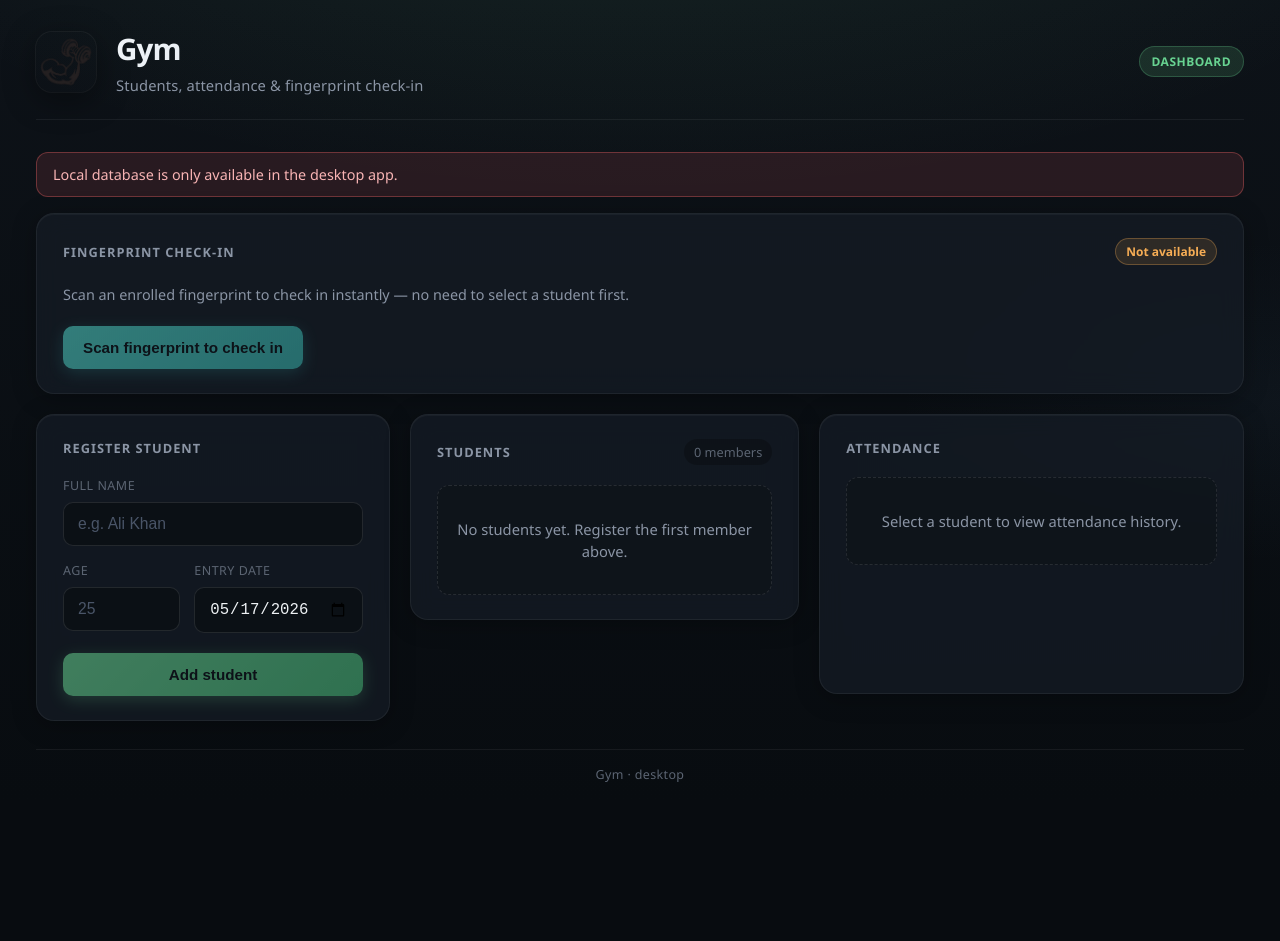
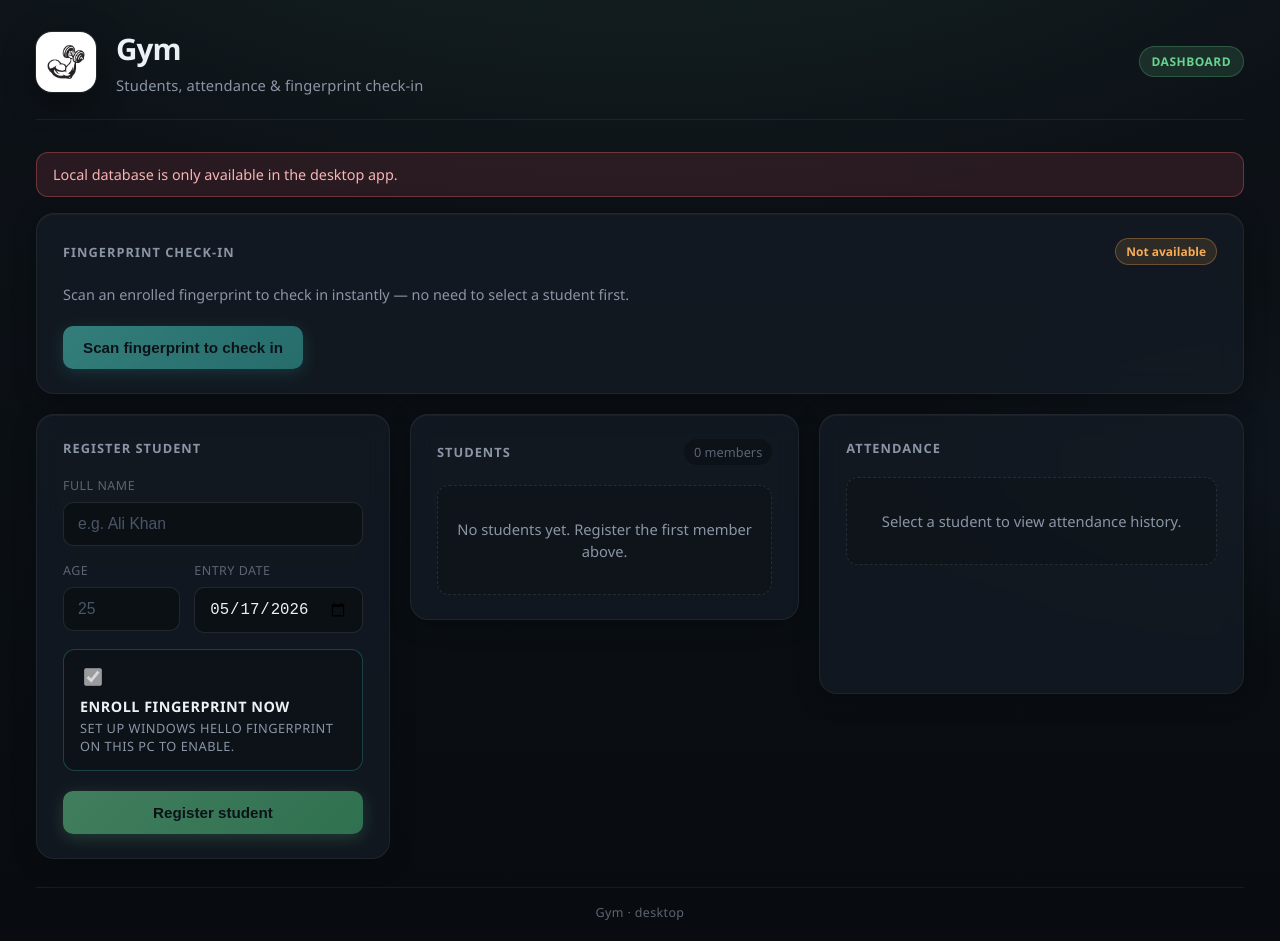
Before and after one commit to FahadAbdulQayyum/Gym, a React (Vite) app: page / in a window 1280 px wide. Before the commit the page ends 803 px from the top, so only its background shows below. Built offline with nearby package versions, Linux system fonts and the light colour scheme; the HTML template or start-up script is replaced by a standard one.

Commit message:
v1.1.2 released with ensured icon change

```diff
--- a/src/App.css
+++ b/src/App.css
@@ -32,22 +32,33 @@
   border-bottom: 1px solid var(--border);
 }
 
-.logo {
+.logo-wrap {
+  flex-shrink: 0;
   width: 60px;
   height: 60px;
+  padding: 8px;
   border-radius: 16px;
-  object-fit: cover;
+  background: #ffffff;
   box-shadow:
-    0 8px 32px rgba(0, 0, 0, 0.4),
-    0 0 0 1px rgba(255, 255, 255, 0.06);
+    0 8px 32px rgba(0, 0, 0, 0.35),
+    0 0 0 1px rgba(255, 255, 255, 0.12);
+  display: flex;
+  align-items: center;
+  justify-content: center;
   transition: transform 0.35s var(--ease-out), box-shadow 0.35s var(--ease-out);
 }
 
-.logo:hover {
+.logo-wrap:hover {
   transform: translateY(-2px);
   box-shadow:
-    0 12px 40px rgba(0, 0, 0, 0.45),
+    0 12px 40px rgba(0, 0, 0, 0.4),
     0 0 24px var(--accent-glow);
+}
+
+.logo {
+  width: 100%;
+  height: 100%;
+  object-fit: contain;
 }
 
 .header-text {
--- a/src/App.jsx
+++ b/src/App.jsx
@@ -76,7 +76,9 @@ export default function App() {
       <UpdateBanner update={update} onInstall={installUpdate} />
 
       <header className="header">
-        <img src={icon} alt="Gym" className="logo" />
+        <div className="logo-wrap">
+          <img src={icon} alt="Gym" className="logo" />
+        </div>
         <div className="header-text">
           <h1>Gym</h1>
           <p className="subtitle">Students, attendance &amp; fingerprint check-in</p>
--- a/src/StudentsDashboard.css
+++ b/src/StudentsDashboard.css
@@ -245,6 +245,39 @@
   min-height: 280px;
 }
 
+.fingerprint-opt-in {
+  display: flex;
+  align-items: flex-start;
+  gap: 12px;
+  padding: 14px 16px;
+  border-radius: var(--radius-md);
+  border: 1px solid rgba(79, 209, 197, 0.25);
+  background: rgba(8, 12, 16, 0.45);
+  cursor: pointer;
+}
+
+.fingerprint-opt-in input {
+  margin-top: 4px;
+  width: 18px;
+  height: 18px;
+  accent-color: #4fd1c5;
+  flex-shrink: 0;
+}
+
+.fingerprint-opt-in strong {
+  display: block;
+  font-size: 0.9rem;
+  margin-bottom: 4px;
+  color: #eef1f4;
+}
+
+.fingerprint-opt-in small {
+  display: block;
+  font-size: 0.8rem;
+  color: var(--text-muted);
+  line-height: 1.4;
+}
+
 .fingerprint-quick-card {
   margin-bottom: 20px;
 }
--- a/src/StudentsDashboard.jsx
+++ b/src/StudentsDashboard.jsx
@@ -47,6 +47,7 @@ export default function StudentsDashboard() {
   const [error, setError] = useState('');
   const [success, setSuccess] = useState('');
   const [fingerprintReady, setFingerprintReady] = useState(false);
+  const [enrollFingerprintOnSave, setEnrollFingerprintOnSave] = useState(true);
 
   const api = window.gymApp?.students;
 
@@ -85,6 +86,7 @@ export default function StudentsDashboard() {
   function resetForm() {
     setForm(emptyForm());
     setEditingId(null);
+    setEnrollFingerprintOnSave(true);
   }
 
   function startEdit(student) {
@@ -95,6 +97,13 @@ export default function StudentsDashboard() {
       age: String(student.age),
       entryDate: student.entryDate,
     });
+    setEnrollFingerprintOnSave(!student.fingerprint?.credentialId);
+  }
+
+  async function enrollStudentFingerprint(student) {
+    const credentialId = await enrollFingerprint(student);
+    await api.registerFingerprint(student.id, credentialId);
+    return credentialId;
   }
 
   async function handleSubmit(event) {
@@ -102,7 +111,7 @@ export default function StudentsDashboard() {
     if (!api) return;
 
     setSaving(true);
-    setError('');
+    clearMessages();
 
     try {
       const payload = {
@@ -112,10 +121,37 @@ export default function StudentsDashboard() {
       };
 
       if (editingId) {
-        await api.update(editingId, payload);
+        const updated = await api.update(editingId, payload);
+        setSelectedId(updated.id);
+
+        if (
+          enrollFingerprintOnSave &&
+          fingerprintReady &&
+          !updated.fingerprint?.credentialId
+        ) {
+          await enrollStudentFingerprint(updated);
+          setSuccess(`Updated ${updated.name} and enrolled fingerprint for attendance.`);
+        } else {
+          setSuccess(`Updated ${updated.name}.`);
+        }
       } else {
         const created = await api.create(payload);
         setSelectedId(created.id);
+
+        if (enrollFingerprintOnSave && fingerprintReady) {
+          await enrollStudentFingerprint(created);
+          setSuccess(
+            `Registered ${created.name}. Fingerprint saved — they can check in by scanning at the door.`
+          );
+        } else if (enrollFingerprintOnSave && !fingerprintReady) {
+          setSuccess(
+            `Registered ${created.name}. Enable Windows Hello on this PC, then enroll their fingerprint from the attendance panel.`
+          );
+        } else {
+          setSuccess(
+            `Registered ${created.name}. Enroll their fingerprint later for scan-to-check-in.`
+          );
+        }
       }
 
       resetForm();
@@ -177,8 +213,7 @@ export default function StudentsDashboard() {
     setSaving(true);
     clearMessages();
     try {
-      const credentialId = await enrollFingerprint(selected);
-      await api.registerFingerprint(selected.id, credentialId);
+      await enrollStudentFingerprint(selected);
       setSuccess(`Fingerprint enrolled for ${selected.name}.`);
       await loadStudents();
     } catch (err) {
@@ -187,6 +222,10 @@ export default function StudentsDashboard() {
       setSaving(false);
     }
   }
+
+  const editingStudent = editingId ? students.find((s) => s.id === editingId) : null;
+  const showFingerprintOnSave =
+    !editingId || !editingStudent?.fingerprint?.credentialId;
 
   async function handleClearFingerprint() {
     if (!api || !selected) return;
@@ -343,8 +382,38 @@ export default function StudentsDashboard() {
                 />
               </label>
             </div>
+
+            {showFingerprintOnSave && (
+              <label className="fingerprint-opt-in">
+                <input
+                  type="checkbox"
+                  checked={enrollFingerprintOnSave}
+                  onChange={(e) => setEnrollFingerprintOnSave(e.target.checked)}
+                  disabled={!fingerprintReady || saving}
+                />
+                <span>
+                  <strong>Enroll fingerprint now</strong>
+                  <small>
+                    {fingerprintReady
+                      ? 'Needed for scan-to-check-in. Windows Hello will prompt right after you save.'
+                      : 'Set up Windows Hello fingerprint on this PC to enable.'}
+                  </small>
+                </span>
+              </label>
+            )}
+
             <button type="submit" className="btn-primary" disabled={saving || !api}>
-              {saving ? 'Saving…' : editingId ? 'Update student' : 'Add student'}
+              {saving
+                ? enrollFingerprintOnSave && fingerprintReady && showFingerprintOnSave
+                  ? 'Saving & scanning fingerprint…'
+                  : 'Saving…'
+                : editingId
+                  ? enrollFingerprintOnSave && showFingerprintOnSave && fingerprintReady
+                    ? 'Update & enroll fingerprint'
+                    : 'Update student'
+                  : enrollFingerprintOnSave && fingerprintReady
+                    ? 'Register & enroll fingerprint'
+                    : 'Register student'}
             </button>
           </form>
         </section>
```
Also changed, not shown: release-upload/latest.yml (+4 -4 lines).
